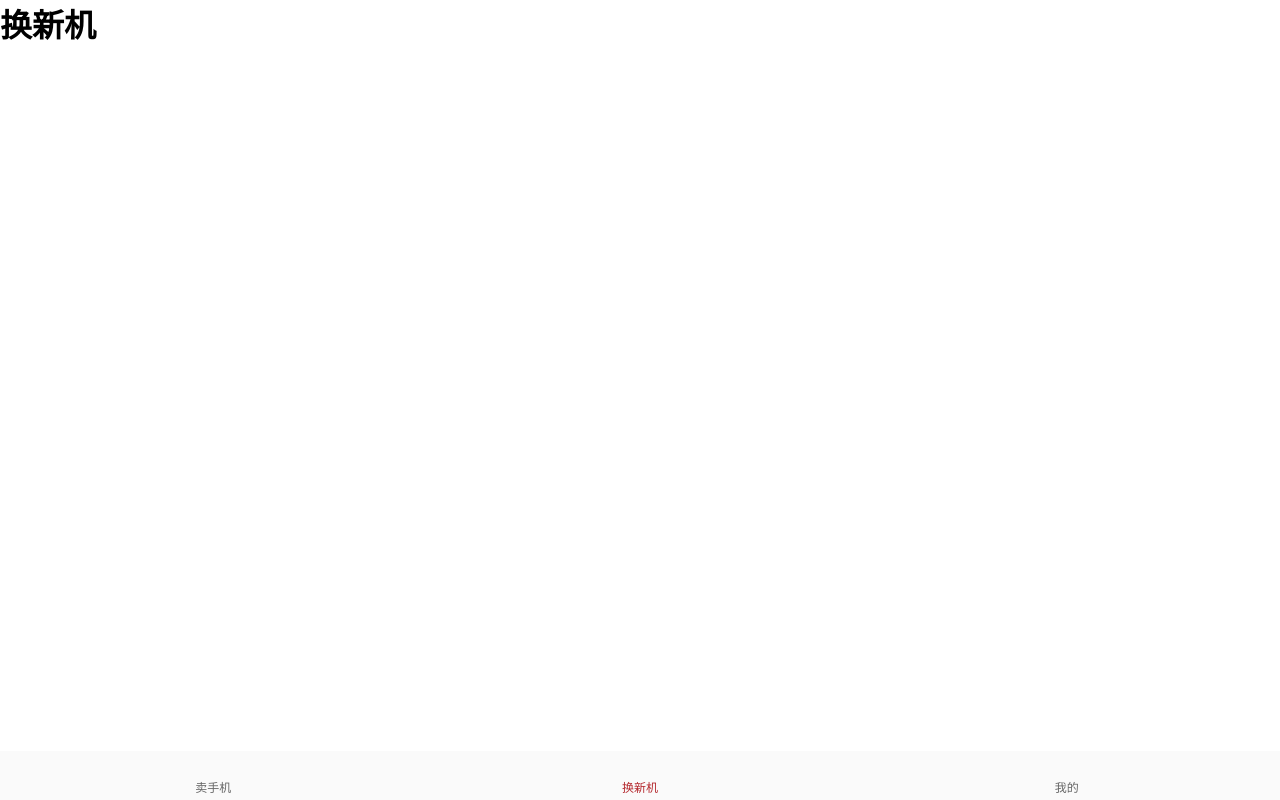
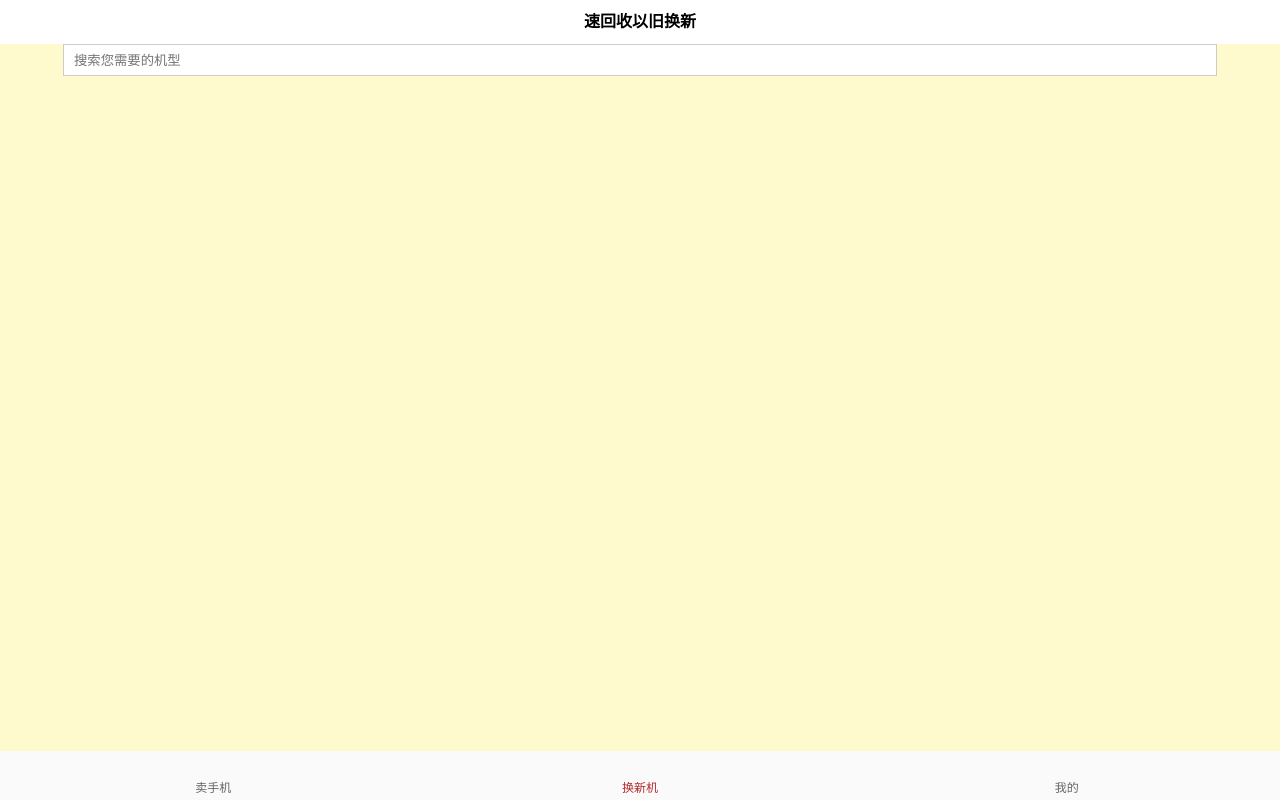
Before and after one commit to kiriochan/Recovery, a React (Create React App) app: page /exchange in a window 1280 px wide. Built offline with nearby package versions, Linux system fonts and the light colour scheme; a small style sheet from the web is missing.

Commit message:
exchangeupdata

```diff
--- a/src/App.js
+++ b/src/App.js
@@ -12,6 +12,7 @@ const Sell = lazy(()=>import('./pages/sell/Sell/Sell'));
 //引入地址错误提示页面
 const NotFind = lazy(()=>import('./pages/common/NotFind/NotFind'));
 const HotSearch = lazy(()=>import('./components/hot-search/hot-search'));
+
 
 
 const AppPanel = (props)=>{
--- a/src/pages/exchange/Exchange/Exchange.js
+++ b/src/pages/exchange/Exchange/Exchange.js
@@ -1,5 +1,7 @@
 import React, {Component} from 'react';
+import AppScroll from '../../../components/app-scroll/app-scroll'
 import TabBar from '../../../components/tab-bar/tab-bar'
+import AppHeader from '../../../components/app-header/app-header'
 import './style.scss';
 
 
@@ -8,17 +10,24 @@ export default class Exchange extends Component {
 
     render(){
         return (
-            <div>
-                <h1>换新机</h1>
+            <div className="exchange">
+                <AppHeader title="速回收以旧换新"></AppHeader>
+                <AppScroll className="exchange-content">
+                    <div className="search" onClick={this.goSearch.bind(this)}>
+                        <input className="ipt" type="text" placeholder="搜索您需要的机型"/>
+                        <span className="iconfont iconfangdajing"></span>
+                    </div>
 
-
-
-
+                </AppScroll>
 
                 <TabBar />
-
             </div>
         )
     }
+    goSearch(){
+        // console.log(this.props);
+        this.props.history.push('/sell/search');
+
+    }
 
 }
--- a/src/pages/exchange/Exchange/style.scss
+++ b/src/pages/exchange/Exchange/style.scss
@@ -0,0 +1,31 @@
+.exchange {
+    .exchange-content {
+        width: 100%;
+        position: absolute;
+        left: 0;
+        top: 44px;
+        bottom: 49px;
+        background: lemonchiffon;
+        .search {
+            width: 90%;
+            display: flex;
+            margin: 0 auto;
+            border: 1px solid #ccc;
+            .ipt {
+                width: 100%;
+                height: 1.875rem;
+                background: #fff;
+                border: 0; // 去除未选中状态边框
+                outline: none; // 去除选中状态边框
+                padding-left: .625rem;
+            }
+            .iconfont {
+                line-height: 1.875rem;
+                display: block;
+                background: #fff;
+                font-size: 20px;
+                padding-right: .625rem;
+            }
+        }
+    }
+}
--- a/src/request/index.js
+++ b/src/request/index.js
@@ -1,51 +1,43 @@
-import 'whatwg-fetch'
 
-export const get = async (url, params = {}) => {
-    try {
-        // 处理参数
-        let paramsStr = '';
-        Object.entries(params).forEach(([key, value], index) => {
-            paramsStr += (index === 0) ? '?' : '&';
-            paramsStr += `${key}=${encodeURIComponent(value)}`;
+/*
+ajax 请求函数模块
+*/
+import axios from 'axios'
+/**
+ * 向外部暴漏一个函数 ajax
+ * @param {*} url 请求路径，默认为空
+ * @param {*} data 请求参数，默认为空对象
+ * @param {*} type 请求方法，默认为GET
+ */
+export default function ajax (url = '', data = {}, type = 'GET') {
+    // 返回值 Promise对象 （异步返回的数据是response.data，而不是response）
+    return new Promise(function (resolve, reject) {
+        // （利用axios）异步执行ajax请求
+        let promise // 这个内部的promise用来保存axios的返回值(promise对象)
+        if (type === 'GET') {
+            console.log('yx','yx');
+            // 准备 url query 参数数据
+            let dataStr = '' // 数据拼接字符串，将data连接到url
+            Object.keys(data).forEach(key => {
+                dataStr += key + '=' + data[key] + '&'
+            })
+            if (dataStr !== '') {
+                dataStr = dataStr.substring(0, dataStr.lastIndexOf('&'))
+                url = url + '?' + dataStr
+            }
+            // 发送 get 请求
+            promise = axios.get(url)
+        } else {
+            // 发送 post 请求
+            promise = axios.post(url, data)
+        }
+        promise.then(response => {
+            // 成功回调resolve()
+            resolve(response.data)
         })
-        // 发送请求,得到响应对象
-        let response = await fetch(`${url}${paramsStr}`);
-        // 解析数据，当成文本解析
-        let result = await response.json();
-        // 解析完成，得到结果
-        if (result.code === 0) {
-            return result;
-        } else {
-            throw result;
-        }
-    } catch (error) {
-        throw error;
-    }
+            .catch(error => {
+                // 失败回调reject()
+                reject(error)
+            })
+    })
 }
-
-export const post = async (url, params = {}) => {
-    try {
-        // 发送请求
-        let response = await fetch(url, {
-            method: 'POST',
-            headers: {
-                'Content-Type': 'application/json'
-            },
-            body: JSON.stringify(params)
-        });
-        // 接收到响应，处理数据
-        let result = await response.json();
-        if (result.code === 0) {
-            return result;
-        } else {
-            throw result;
-        }
-    } catch (error) {
-        throw error;
-    }
-}
-
-export default {
-    get,
-    post
-}
--- /dev/null
+++ b/src/request/index1.js
@@ -0,0 +1,53 @@
+import 'whatwg-fetch'
+
+export const get = async (url, params = {}) => {
+    try {
+        // 处理参数
+        let paramsStr = '';
+        Object.entries(params).forEach(([key, value], index) => {
+            paramsStr += (index === 0) ? '?' : '&';
+            paramsStr += `${key}=${encodeURIComponent(value)}`;
+        })
+        // 发送请求,得到响应对象
+        let response = await fetch(`${url}${paramsStr}`);
+        console.log('response',response)
+        // 解析数据，当成文本解析
+        let result = await response.json();
+        console.log('result',result)
+        // 解析完成，得到结果
+        if (result.code === 0) {
+            return result;
+        } else {
+            throw result;
+        }
+    } catch (error) {
+        throw error;
+    }
+}
+
+export const post = async (url, params = {}) => {
+    try {
+        // 发送请求
+        let response = await fetch(url, {
+            method: 'POST',
+            headers: {
+                'Content-Type': 'application/json'
+            },
+            body: JSON.stringify(params)
+        });
+        // 接收到响应，处理数据
+        let result = await response.json();
+        if (result.code === 0) {
+            return result;
+        } else {
+            throw result;
+        }
+    } catch (error) {
+        throw error;
+    }
+}
+
+export default {
+    get,
+    post
+}
--- a/src/store/modules/mine.js
+++ b/src/store/modules/mine.js
@@ -1,6 +1,6 @@
 
 import api from '../../request/api'
-import {post, get} from '../../request'
+import {post, get} from '../../request/index1'
 
 const CHANGE_LOGIN_TIP = 'user/change_login_tip';
 const SET_LOGIN_STATUS = 'user/set_login_status';
--- a/src/store/modules/sell.js
+++ b/src/store/modules/sell.js
@@ -1,5 +1,5 @@
 // state
-import {get,post} from '../../request'
+import ajax from "../../request/index";
 import api from "../../request/api";
 
 const initialState = {
@@ -12,7 +12,7 @@ export default (state = initialState, action)=>{
 };
 
 export const test = (params) => async (dispatch) => {
-    let result = await get(api.TEST);
+    let result = await ajax(api.TEST);
 
     console.log('result',result);
 
```
